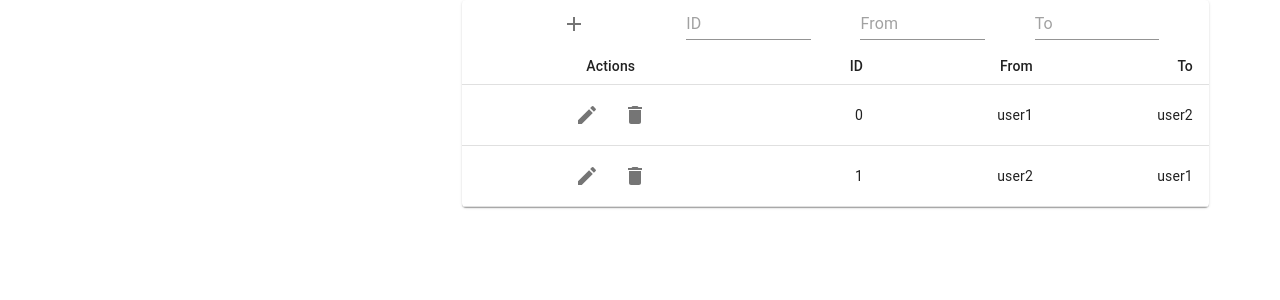
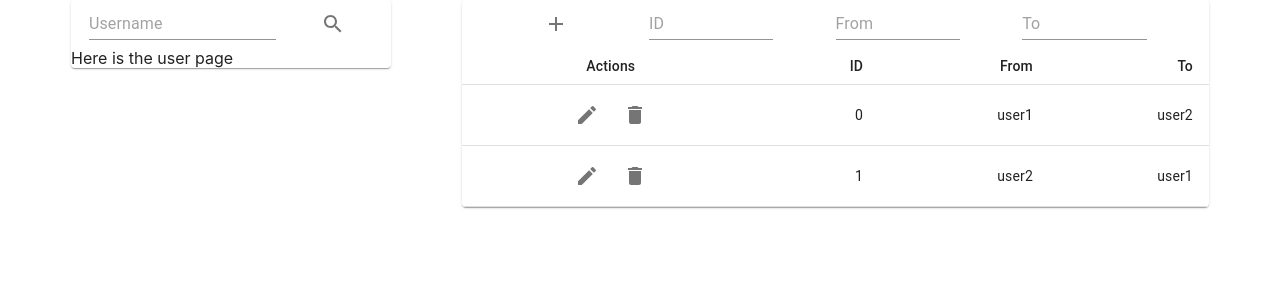
Before and after one commit to Falanke21/REM-demo-website, a React (Create React App) app in the folder fgnb/: page /admindash in a window 1280 px wide. Shown: the top 300 px of the page. Built offline with nearby package versions, Linux system fonts and the light colour scheme.

Commit message:
Added admin user query functionality

```diff
--- a/fgnb/src/TransactionList.js
+++ b/fgnb/src/TransactionList.js
@@ -1,8 +1,17 @@
-import React from 'react';
-import { Grid, Table, TableHead, TableBody, TableRow, TableCell, IconButton, Icon, Input } from '@material-ui/core';
-import AddIcon from '@material-ui/icons/Add';
+import React from "react";
+import {
+    Grid,
+    Table,
+    TableHead,
+    TableBody,
+    TableRow,
+    TableCell,
+    IconButton,
+    Input
+} from "@material-ui/core";
+import AddIcon from "@material-ui/icons/Add";
 
-import Transaction from './Transaction.js';
+import Transaction from "./Transaction";
 
 function createTranx(id, from, to) {
     return { id, from, to };
@@ -24,12 +33,16 @@ class TransactionList extends React.Component {
 
     addTransaction = () => {
         let transactions = this.state.data;
-    if (transactions.filter((t) => {
+        if (
+            transactions.filter(t => {
                 return t.id === this.state.id;
-    }).length > 0) {
+            }).length > 0
+        ) {
             alert("Invalid ID");
         } else {
-      transactions.push(createTranx(this.state.id, this.state.from, this.state.to));
+            transactions.push(
+                createTranx(this.state.id, this.state.from, this.state.to)
+            );
             this.setState({
                 data: transactions
             });
@@ -37,7 +50,7 @@ class TransactionList extends React.Component {
     };
 
     updateTransaction = (transaction, id, from, to) => {
-    const newList = this.state.data.map((t) => {
+        const newList = this.state.data.map(t => {
             if (t.id === transaction.id) {
                 return {
                     id: id,
@@ -47,14 +60,14 @@ class TransactionList extends React.Component {
             } else {
                 return t;
             }
-    })
+        });
         this.setState({
             data: newList
         });
     };
 
-  removeTransaction = (transaction) => {
-    const toKeep = this.state.data.filter((t) => {
+    removeTransaction = transaction => {
+        const toKeep = this.state.data.filter(t => {
             return t.id !== transaction.id;
         });
         this.setState({
@@ -62,7 +75,7 @@ class TransactionList extends React.Component {
         });
     };
 
-  handleChange = (event) => {
+    handleChange = event => {
         const target = event.target;
         const name = target.name;
         const value = target.value;
@@ -70,7 +83,7 @@ class TransactionList extends React.Component {
         this.setState({
             [name]: value
         });
-  }
+    };
 
     render() {
         const transactionList = this.state.data;
@@ -78,55 +91,54 @@ class TransactionList extends React.Component {
             <div>
                 <Grid
                     container
-          direction='row'
-          justify='space-evenly'
-          alignItems='center'
+                    direction="row"
+                    justify="space-evenly"
+                    alignItems="center"
                 >
-          <Grid item xs={2}>
+                    <Grid item xs={1}>
                         <IconButton onClick={this.addTransaction}>
-              <AddIcon/>
+                            <AddIcon />
                         </IconButton>
                     </Grid>
                     <Grid item xs={2}>
                         <Input
-              name='id'
+                            name="id"
                             value={this.state.id}
                             onChange={this.handleChange}
-              type='number'
-              placeholder='ID'
+                            type="number"
+                            placeholder="ID"
                         />
                     </Grid>
                     <Grid item xs={2}>
                         <Input
-              name='from'
+                            name="from"
                             value={this.state.from}
                             onChange={this.handleChange}
-              type='text'
-              placeholder='From'
+                            type="text"
+                            placeholder="From"
                         />
                     </Grid>
                     <Grid item xs={2}>
                         <Input
-              name='to'
+                            name="to"
                             value={this.state.to}
                             onChange={this.handleChange}
-              type='text'
-              placeholder='To'
+                            type="text"
+                            placeholder="To"
                         />
                     </Grid>
                 </Grid>
-        <Table size='small'>
+                <Table size="small">
                     <TableHead>
                         <TableRow>
-              <TableCell align='center'>Actions</TableCell>
-              <TableCell align='right'>ID</TableCell>
-              <TableCell align='right'>From</TableCell>
-              <TableCell align='right'>To</TableCell>
+                            <TableCell align="center">Actions</TableCell>
+                            <TableCell align="right">ID</TableCell>
+                            <TableCell align="right">From</TableCell>
+                            <TableCell align="right">To</TableCell>
                         </TableRow>
                     </TableHead>
                     <TableBody>
-            {
-              transactionList.map((transaction) => {
+                        {transactionList.map(transaction => {
                             return (
                                 <Transaction
                                     key={transaction.id}
@@ -135,8 +147,7 @@ class TransactionList extends React.Component {
                                     removeTransaction={this.removeTransaction}
                                 />
                             );
-              })
-            }
+                        })}
                     </TableBody>
                 </Table>
             </div>
--- a/fgnb/src/UserPanel.js
+++ b/fgnb/src/UserPanel.js
@@ -1,27 +1,72 @@
 import React from 'react';
 import { Grid } from '@material-ui/core';
+
+import UserQueryForm from './UserQueryForm';
+import User from './User';
 
 class UserPanel extends React.Component {
     constructor() {
         super();
         this.state = {
-      user: {
-        "username": "",
-        "password": ""
+            username: "",
+            password: "",
+            currUser: null,
+            userList: [
+                {
+                    username: "user1",
+                    password: "user1"
+                },
+                {
+                    username: "user2",
+                    password: "user2"
+                }
+            ]
+        };
+    }
+
+    handleChange = event => {
+        const target = event.target;
+        const name = target.name;
+        const value = target.value;
+
+        this.setState({
+            [name]: value
+        });
+    };
+
+    execQuery = () => {
+        const res = this.state.userList.filter(u => {
+            return u.username === this.state.username;
+        });
+        if (res.length === 0) {
+            alert("User does not exist");
+        } else {
+            this.setState({
+                currUser: res[0]
+            });
         }
     };
-  }
 
     render() {
         return (
             <Grid
                 container
-        direction='column'
-        justify='space-evenly'
-        alignItems='flex-start'
+                direction="column"
+                justify="space-evenly"
+                alignItems="flex-start"
             >
-        {/* <UserQueryForm/> */}
-        {/* <UserActionList/> */}
+                <Grid item container>
+                    <UserQueryForm
+                        username={this.state.username}
+                        handleChange={this.handleChange}
+                        execQuery={this.execQuery}
+                    />
+                </Grid>
+                <Grid item>
+                    <User
+                        user={this.currUser}
+                    />
+                </Grid>
             </Grid>
         );
     }
--- /dev/null
+++ b/fgnb/src/UserQueryForm.js
@@ -0,0 +1,33 @@
+import React from 'react';
+import { Grid, Input, IconButton } from '@material-ui/core';
+import SearchIcon from '@material-ui/icons/Search';
+
+class UserQueryForm extends React.Component {
+    render() {
+        return (
+            <Grid
+                container
+                direction="row"
+                justify="space-evenly"
+                alignItems="center"
+            >
+                <Grid item xs={7}>
+                    <Input
+                        name="username"
+                        value={this.props.username}
+                        onChange={this.props.handleChange}
+                        type="text"
+                        placeholder="Username"
+                    />
+                </Grid>
+                <Grid item xs={3}>
+                    <IconButton onClick={this.props.execQuery}>
+                        <SearchIcon/>
+                    </IconButton>
+                </Grid>
+            </Grid>
+        );
+    }
+}
+
+export default UserQueryForm;
```
Also changed, not shown: fgnb/src/Transaction.js (+35 -29 lines). Lines whose indentation alone changed are shown as unchanged.
